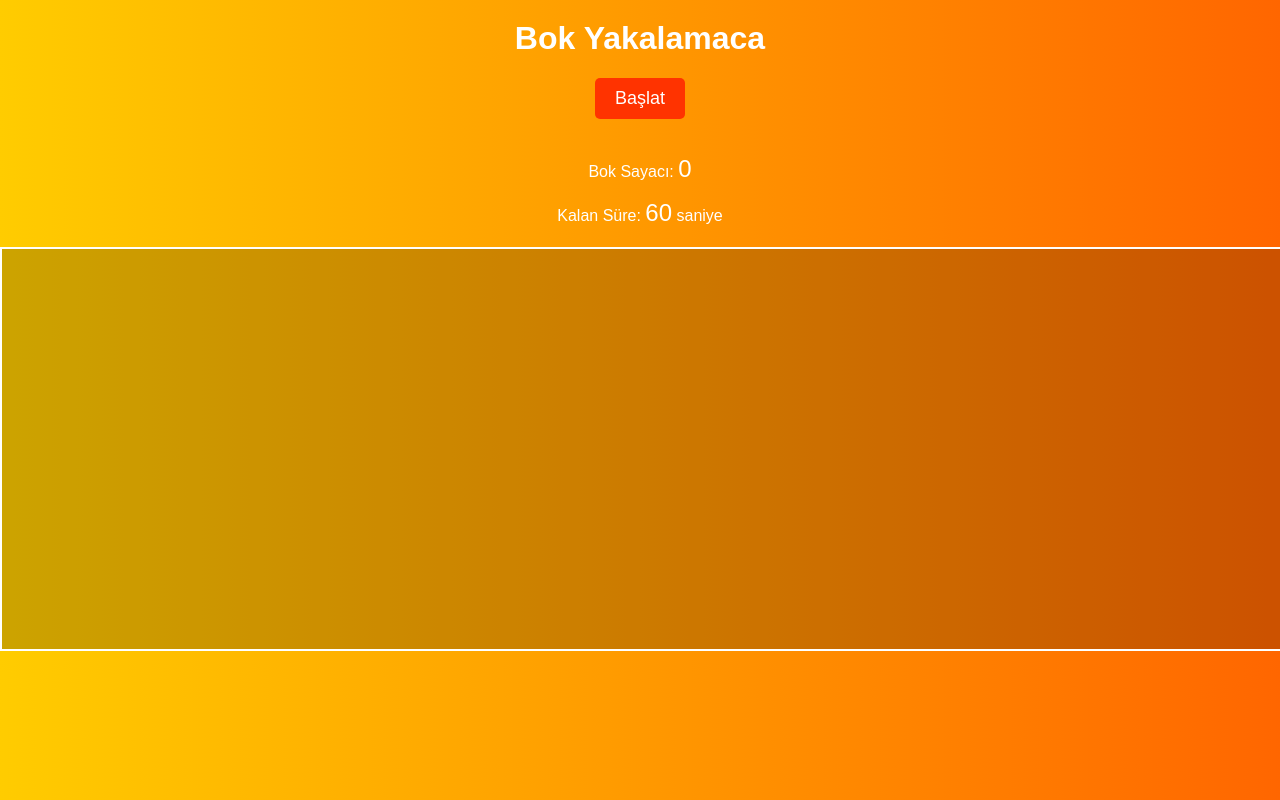
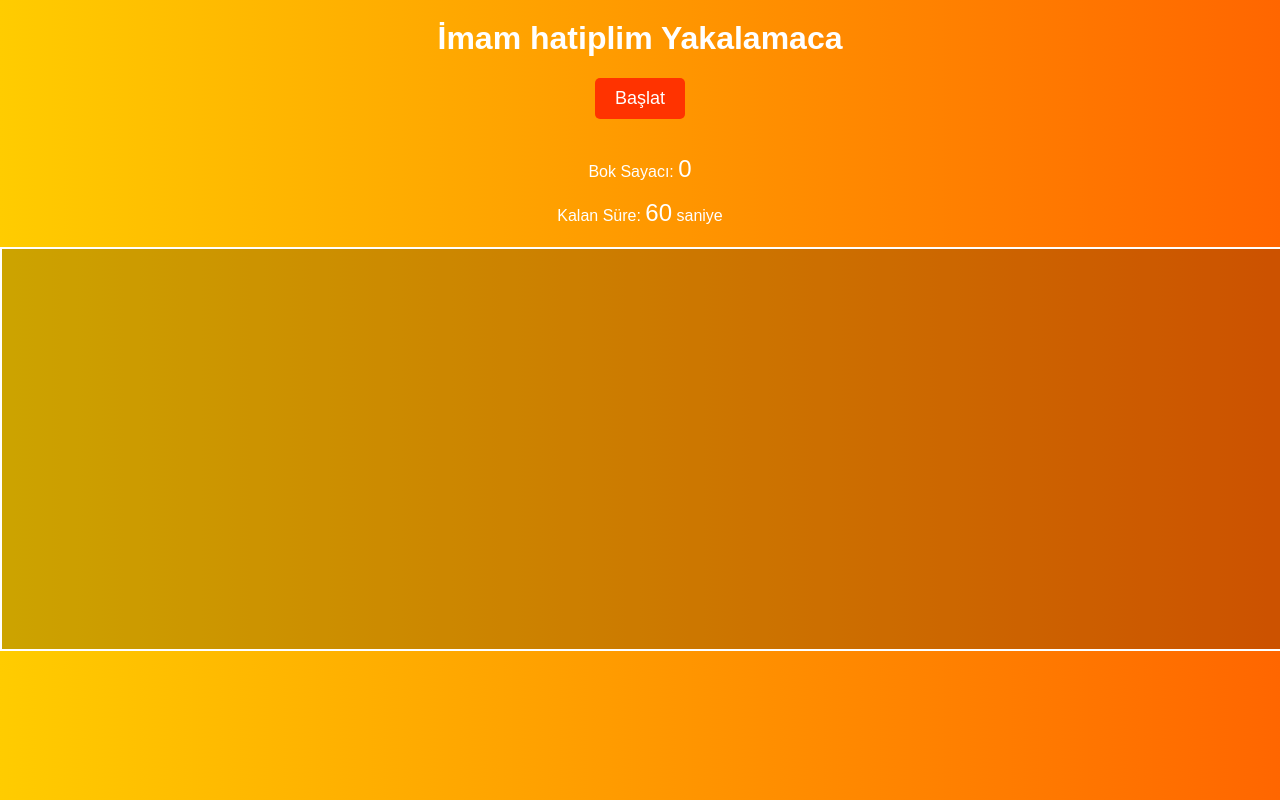
Before and after one commit to cherepsy/abagaming, a plain HTML site: page index.html in a window 1280 px wide. Drawn offline with Linux system fonts and the light colour scheme.

Commit message:
index.html

```diff
--- a/index.html
+++ b/index.html
@@ -3,7 +3,7 @@
 <head>
     <meta charset="UTF-8">
     <meta name="viewport" content="width=device-width, initial-scale=1.0">
-    <title>Bok Yakalamaca</title>
+    <title>İmam hatipli yakalama</title>
     <style>
         body {
             text-align: center;
@@ -96,7 +96,7 @@
     </style>
 </head>
 <body>
-    <h1>Bok Yakalamaca</h1>
+    <h1>İmam hatiplim Yakalamaca</h1>
     <button id="startButton">Başlat</button>
     <button id="restartButton" style="display: none;">Yeniden Başlat</button>
     <p>Bok Sayacı: <span id="score">0</span></p>
```
